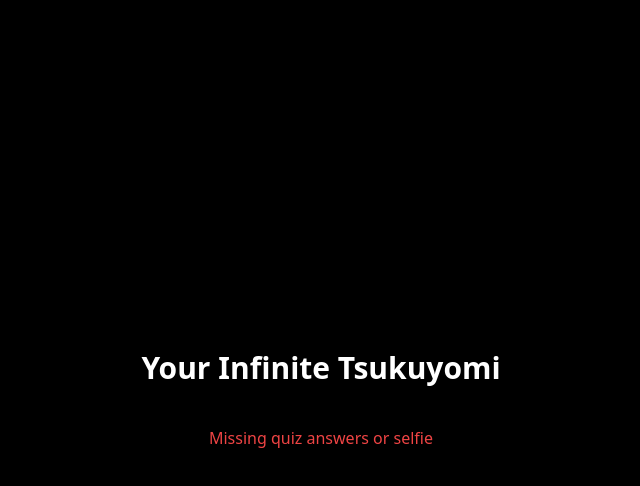
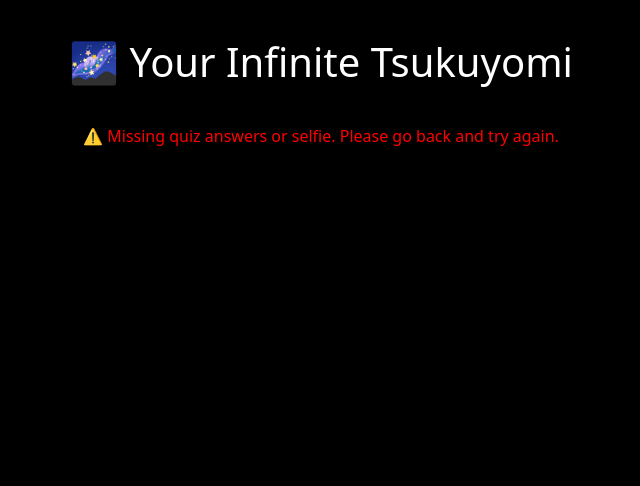
Before and after one commit to saifkazi25/IT129, a Next.js app: page /result in a window 1280 px wide. Shown: the top 486 px of the page, without its empty margins (319-959 px from the left). Built offline with nearby package versions, Linux system fonts and the light colour scheme.

Commit message:
Update page.tsx

```diff
--- a/app/result/page.tsx
+++ b/app/result/page.tsx
@@ -1,74 +1,70 @@
 'use client';
 
-import { useEffect, useState } from 'react';
+import React, { useEffect, useState } from 'react';
 
 export default function ResultPage() {
-  const [mergedImageUrl, setMergedImageUrl] = useState<string | null>(null);
+  const [finalImage, setFinalImage] = useState<string | null>(null);
   const [isLoading, setIsLoading] = useState(true);
-  const [error, setError] = useState<string | null>(null);
 
   useEffect(() => {
-    const fetchMergedImage = async () => {
+    const generateImage = async () => {
+      const storedAnswers = localStorage.getItem('quizAnswers');
+      const storedSelfie = localStorage.getItem('selfieDataUrl');
+
+      if (!storedAnswers || !storedSelfie) {
+        console.warn('Missing data in localStorage');
+        setIsLoading(false);
+        return;
+      }
+
       try {
-        const storedQuizAnswers = localStorage.getItem('quizAnswers');
-        const storedSelfieUrl = localStorage.getItem('selfieDataUrl');
+        const quizAnswers: string[] = JSON.parse(storedAnswers);
+        const selfieDataUrl: string = storedSelfie;
 
-        if (!storedQuizAnswers || !storedSelfieUrl) {
-          setError('Missing quiz answers or selfie');
-          setIsLoading(false);
-          return;
-        }
+        console.log('✅ Retrieved quizAnswers from localStorage:', quizAnswers);
+        console.log('📸 Retrieved selfieDataUrl from localStorage:', selfieDataUrl);
 
-        const quizAnswers = JSON.parse(storedQuizAnswers);
+        const payload = { quizAnswers, selfieDataUrl };
+        console.log('🧪 Final payload to /api/generate:', payload);
 
-        const response = await fetch('/api/generate', {
+        const res = await fetch('/api/generate', {
           method: 'POST',
-          headers: {
-            'Content-Type': 'application/json',
-          },
-          body: JSON.stringify({
-            quizAnswers,
-            selfieDataUrl: storedSelfieUrl,
-          }),
+          headers: { 'Content-Type': 'application/json' },
+          body: JSON.stringify(payload),
         });
 
-        if (!response.ok) {
-          throw new Error('Failed to generate image');
+        const data = await res.json();
+
+        if (data.finalImageUrl) {
+          console.log('🌟 Final merged image URL:', data.finalImageUrl);
+          setFinalImage(data.finalImageUrl);
+        } else {
+          console.error('No image returned from backend:', data);
         }
-
-        const data = await response.json();
-        if (data.finalImage) {
-          setMergedImageUrl(data.finalImage);
-        } else {
-          setError('Image not generated');
-        }
-      } catch (err: any) {
-        console.error('⚠️ Error generating image:', err);
-        setError('An error occurred. Please try again.');
+      } catch (error) {
+        console.error('❌ Error generating image:', error);
       } finally {
         setIsLoading(false);
       }
     };
 
-    fetchMergedImage();
+    generateImage();
   }, []);
 
   return (
-    <div className="min-h-screen flex flex-col items-center justify-center p-6 bg-black text-white">
-      <h1 className="text-3xl mb-6 font-bold text-center">Your Infinite Tsukuyomi</h1>
+    <div style={{ padding: '2rem', textAlign: 'center', minHeight: '100vh', backgroundColor: 'black', color: 'white' }}>
+      <h1 style={{ fontSize: '2.5rem', marginBottom: '2rem' }}>🌌 Your Infinite Tsukuyomi</h1>
 
-      {isLoading && <p>Loading your fantasy image...</p>}
-
-      {!isLoading && mergedImageUrl && (
+      {isLoading ? (
+        <p>Generating your fantasy image...</p>
+      ) : finalImage ? (
         <img
-          src={mergedImageUrl}
-          alt="Your fantasy merged image"
-          className="max-w-full rounded-lg shadow-lg"
+          src={finalImage}
+          alt="Your Fantasy World"
+          style={{ maxWidth: '100%', borderRadius: '1rem', boxShadow: '0 0 20px rgba(255, 255, 255, 0.3)' }}
         />
-      )}
-
-      {!isLoading && !mergedImageUrl && error && (
-        <p className="text-red-500 mt-4">{error}</p>
+      ) : (
+        <p style={{ color: 'red' }}>⚠️ Missing quiz answers or selfie. Please go back and try again.</p>
       )}
     </div>
   );
```
